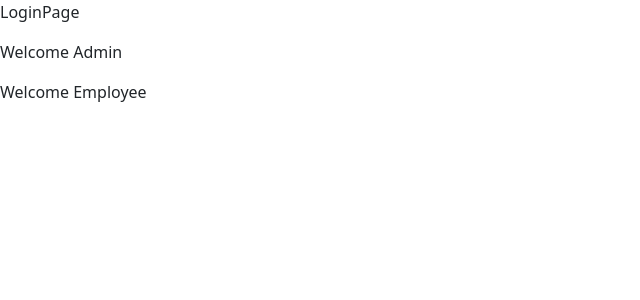
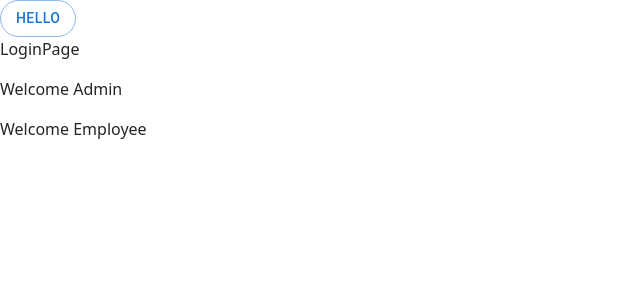
Before and after one commit to MoawazAyub/mac, a React (Create React App) app: page / in a window 1280 px wide. Shown: the top 300 px of the page, without its empty margins (0-640 px from the left). Built offline with nearby package versions, Linux system fonts and the light colour scheme.

Commit message:
Added styled components

```diff
--- a/package.json
+++ b/package.json
@@ -15,6 +15,7 @@
     "react-dom": "^18.2.0",
     "react-scripts": "5.0.1",
     "sass": "^1.55.0",
+    "styled-components": "^5.3.6",
     "web-vitals": "^2.1.4"
   },
   "scripts": {
@@ -56,6 +57,7 @@
     ]
   },
   "devDependencies": {
+    "@types/styled-components": "^5.1.26",
     "husky": "^8.0.0",
     "lint-staged": "^13.0.3",
     "prettier": "^2.7.1",
--- a/src/App.js
+++ b/src/App.js
@@ -2,14 +2,20 @@ import './App.scss'
 import Login from './pages/shared/login'
 import { default as AdminWelcome } from './pages/admin/welcome'
 import { default as EmployeeWelcome } from './pages/employee/welcome'
+import Button from './components/shared/button/button'
+import theme from './theme'
+import { ThemeProvider } from 'styled-components'
 
 function App() {
   return (
-    <div className="App">
-      <Login></Login>
-      <AdminWelcome></AdminWelcome>
-      <EmployeeWelcome></EmployeeWelcome>
-    </div>
+    <ThemeProvider theme={theme}>
+      <div className="App">
+        <Button rounded={true}>Hello</Button>
+        <Login></Login>
+        <AdminWelcome></AdminWelcome>
+        <EmployeeWelcome></EmployeeWelcome>
+      </div>
+    </ThemeProvider>
   )
 }
 
--- /dev/null
+++ b/src/components/shared/button/button.js
@@ -0,0 +1,22 @@
+import { default as MaterialButton } from '@mui/material/Button'
+import styled from 'styled-components'
+import { StyledEngineProvider } from '@mui/material/styles'
+import constants from '../../../constants'
+
+const StyledMaterialButton = styled(MaterialButton)`
+  ${(props) => props.rounded && props.theme.rounded};
+`
+
+function Button({ children, variant = constants.buttonOutlined, rounded }) {
+  return (
+    <>
+      <StyledEngineProvider injectFirst>
+        <StyledMaterialButton variant={variant} rounded={rounded}>
+          {children}
+        </StyledMaterialButton>
+      </StyledEngineProvider>
+    </>
+  )
+}
+
+export default Button
--- /dev/null
+++ b/src/constants.js
@@ -0,0 +1,6 @@
+const constants = {
+  // Material UI Contants
+  buttonOutlined: 'outlined',
+}
+
+export default constants
--- /dev/null
+++ b/src/theme.js
@@ -0,0 +1,10 @@
+const theme = {
+  // colors
+  primaryColor: '#1565C0',
+  secondaryColor: 'white',
+
+  // shapes
+  rounded: 'border-radius: 60px',
+}
+
+export default theme
```
Also changed, not shown: 1 other file (tests, documents, lock files or other folders).
